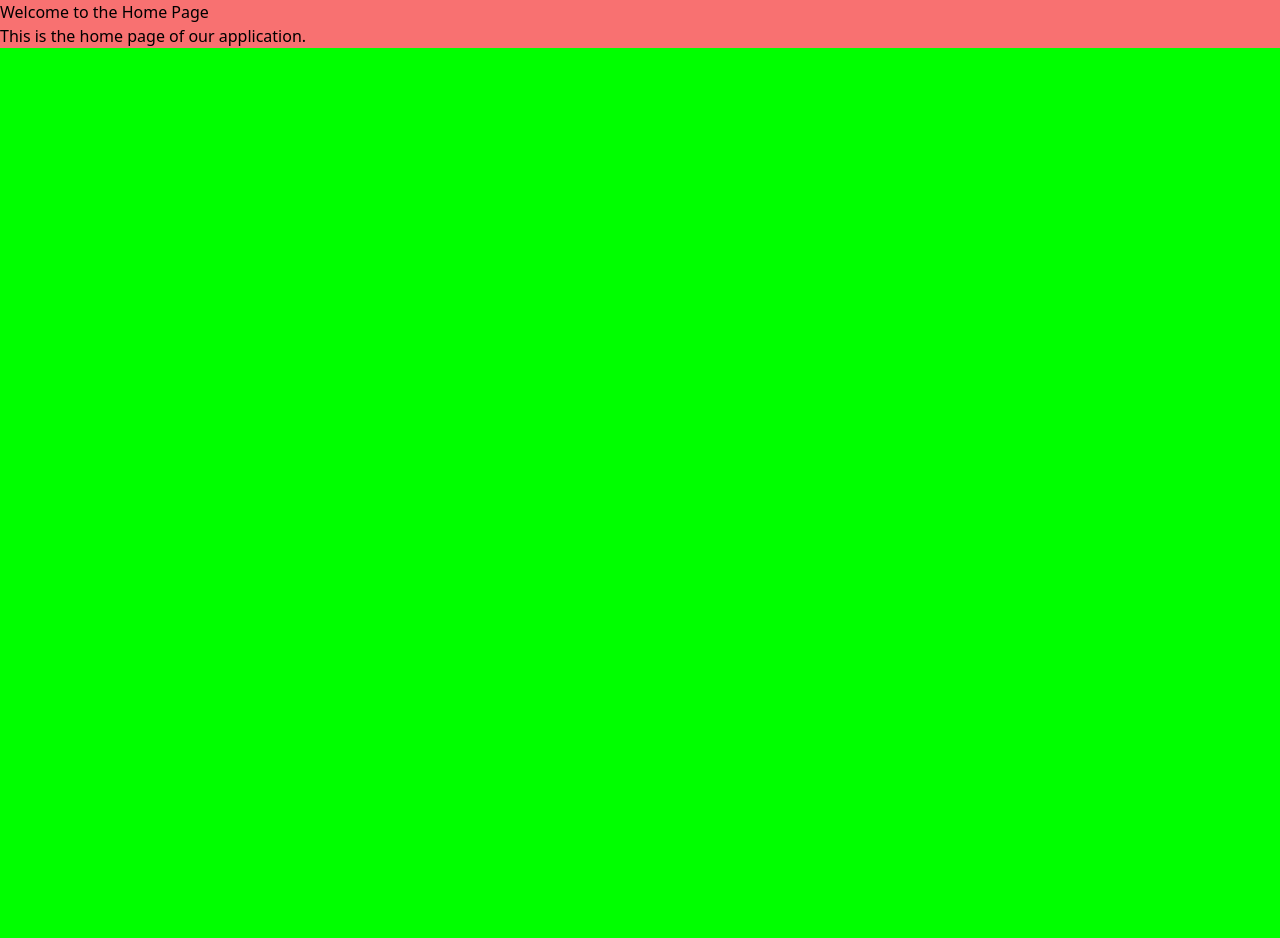
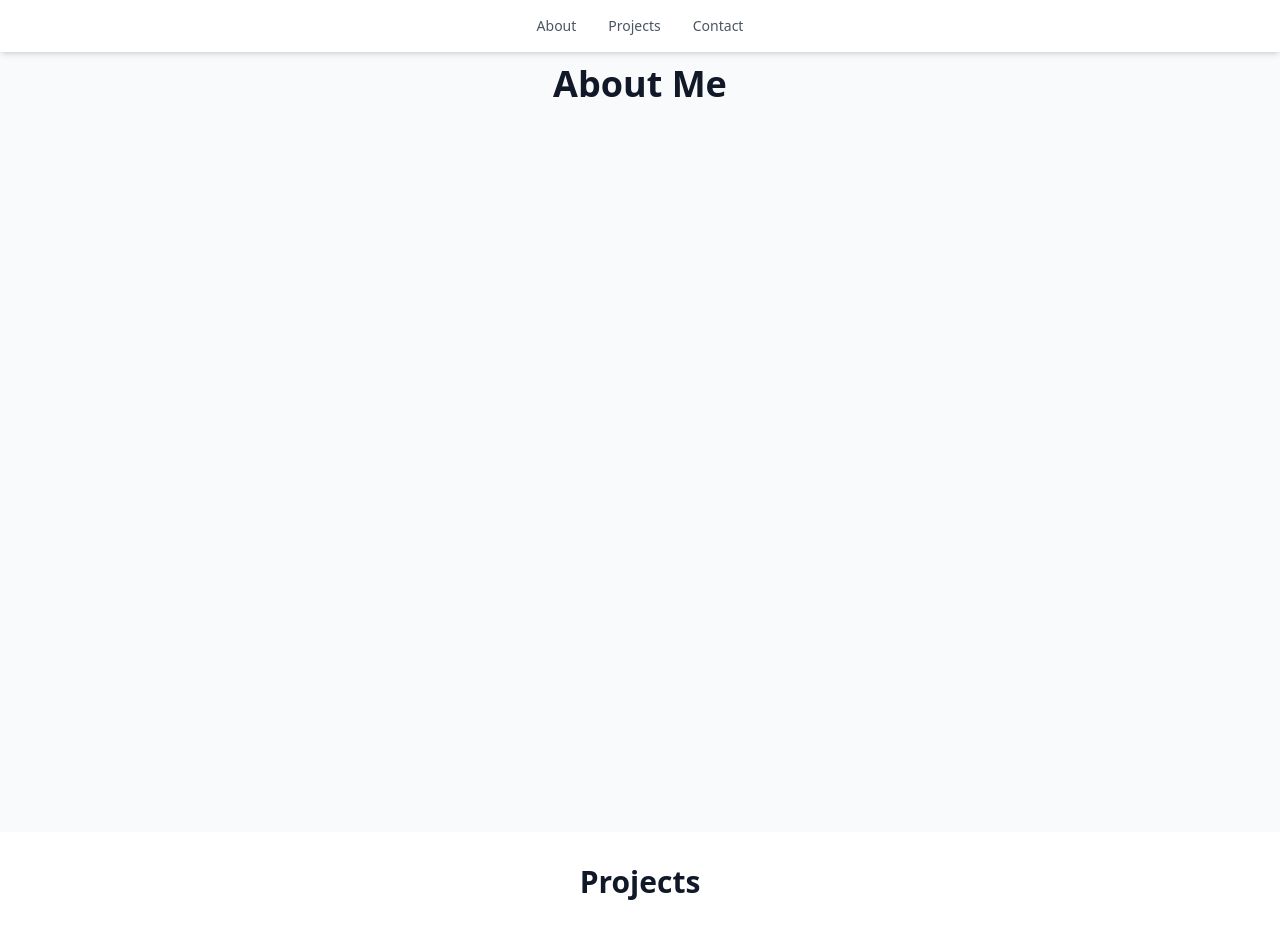
Before and after one commit to Jason-Tighe/2025-portfolio, a React (Vite) app in the folder frontend/: page / in a window 1280 px wide. Shown: the top 938 px of the page. Before the commit the page ends 800 px from the top, so only its background shows below. Built offline with nearby package versions, Linux system fonts and the light colour scheme.

Commit message:
some base portfolio styling

```diff
--- a/frontend/src/App.tsx
+++ b/frontend/src/App.tsx
@@ -1,15 +1,65 @@
 import './App.css'
 import { Routes, Route } from 'react-router-dom'
 import Home from './pages/Home'
+import { useEffect, useRef, useState } from 'react';
 
 
 export default function App() {
+  const [showNav, setShowNav] = useState(true);
+  const lastScrollY = useRef(0);
+
+  useEffect(() => {
+    const handleScroll = () => {
+      if (window.scrollY > lastScrollY.current) {
+        setShowNav(false);
+      } else {
+        setShowNav(true);
+      }
+      lastScrollY.current = window.scrollY;
+    };
+
+    window.addEventListener('scroll', handleScroll);
+
+    return () => window.removeEventListener('scroll', handleScroll);
+  }, []);
 
   return (
-    <div className="app min-h-screen">
-    <Routes>
-      <Route path="/" element={<Home />} />
-    </Routes>
-  </div>
-  )
+    <div className="app min-h-screen font-sans text-gray-800">
+      <nav
+      className={`fixed top-0 left-0 right-0 bg-white shadow-md p-4 flex justify-center gap-8 text-sm font-medium text-gray-600 transition-transform duration-500 ${
+        showNav ? 'translate-y-0' : '-translate-y-full'
+      }`}
+      >
+      <a href="#about" className="hover:text-gray-900 hover:underline">About</a>
+      <a href="#projects" className="hover:text-gray-900 hover:underline">Projects</a>
+      <a href="#contact" className="hover:text-gray-900 hover:underline">Contact</a>
+      </nav>
+
+      <main className="pt-8">
+      <section id="about" className="min-h-screen p-8 flex flex-col items-center bg-gray-50">
+        <h1 className="text-4xl font-extrabold mb-6 text-gray-900">About Me</h1>
+        <p className="max-w-2xl text-center text-gray-700 leading-relaxed">
+        </p>
+      </section>
+
+      <section id="projects" className="min-h-screen p-8 bg-white flex flex-col items-center">
+        <h2 className="text-3xl font-bold mb-6 text-gray-900">Projects</h2>
+        <div className="grid grid-cols-1 md:grid-cols-2 gap-8 max-w-4xl">
+        </div>
+      </section>
+
+      <section id="contact" className="min-h-screen p-8 bg-gray-50 flex flex-col items-center">
+        <h2 className="text-3xl font-bold mb-6 text-gray-900">Contact</h2>
+        <p className="text-gray-700 mb-4">
+        </p>
+        <div className="flex gap-4">
+        <a href="https://linkedin.com" target="_blank" rel="noopener noreferrer" className="text-blue-600 hover:underline">LinkedIn</a>
+        <a href="https://github.com" target="_blank" rel="noopener noreferrer" className="text-blue-600 hover:underline">GitHub</a>
+        <a href="/resume.pdf" target="_blank" rel="noopener noreferrer" className="text-blue-600 hover:underline">Resume</a>
+        </div>
+      </section>
+      </main>
+    </div>
+  );
+
 }
--- a/frontend/src/index.css
+++ b/frontend/src/index.css
@@ -2,6 +2,9 @@
 @tailwind components;
 @tailwind utilities;
 
-body {
-  background-color: lime;
+body, html {
+  margin: 0;
+  padding: 0;
+  height: 100%;
+  background-color: white;
 }
```
